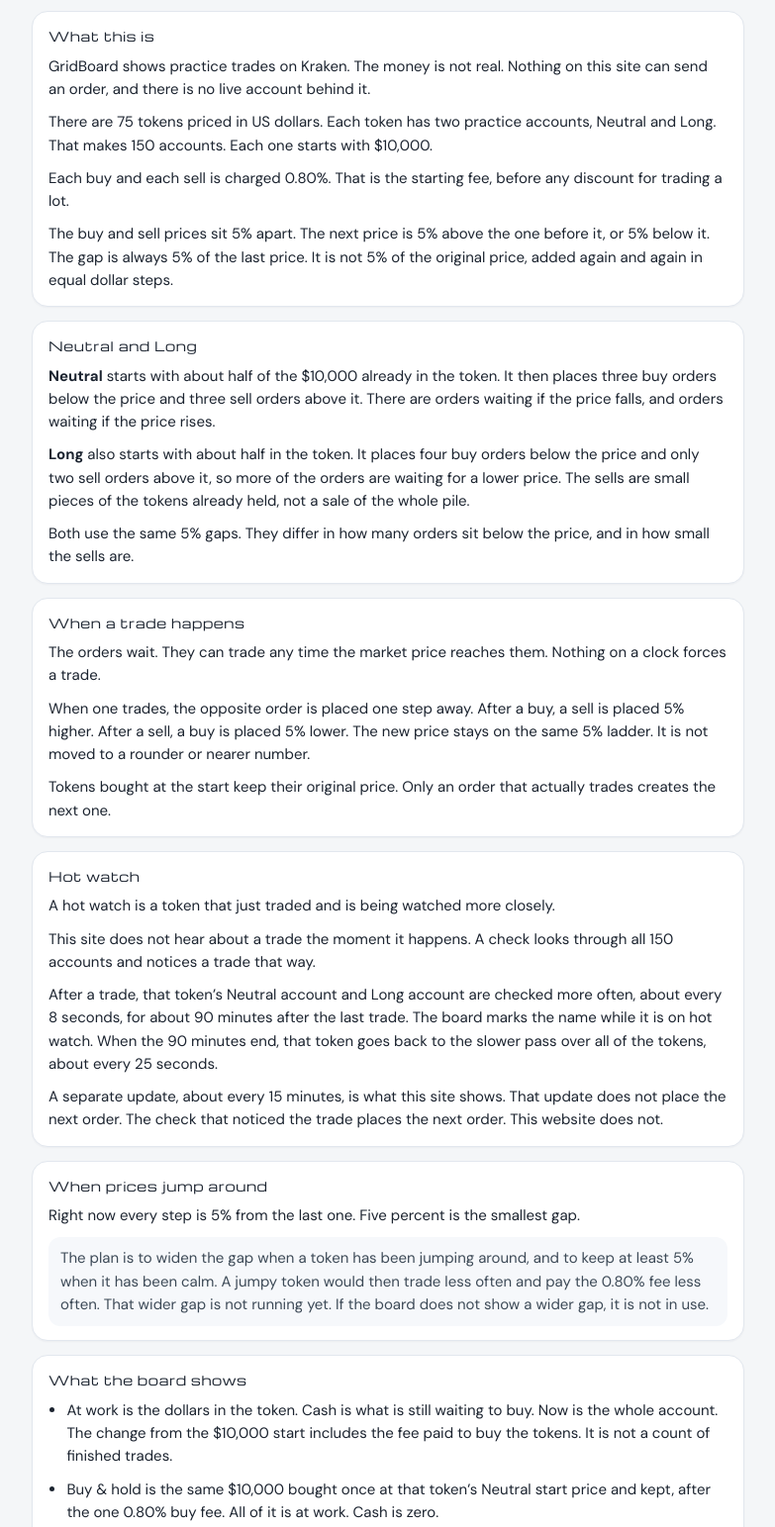
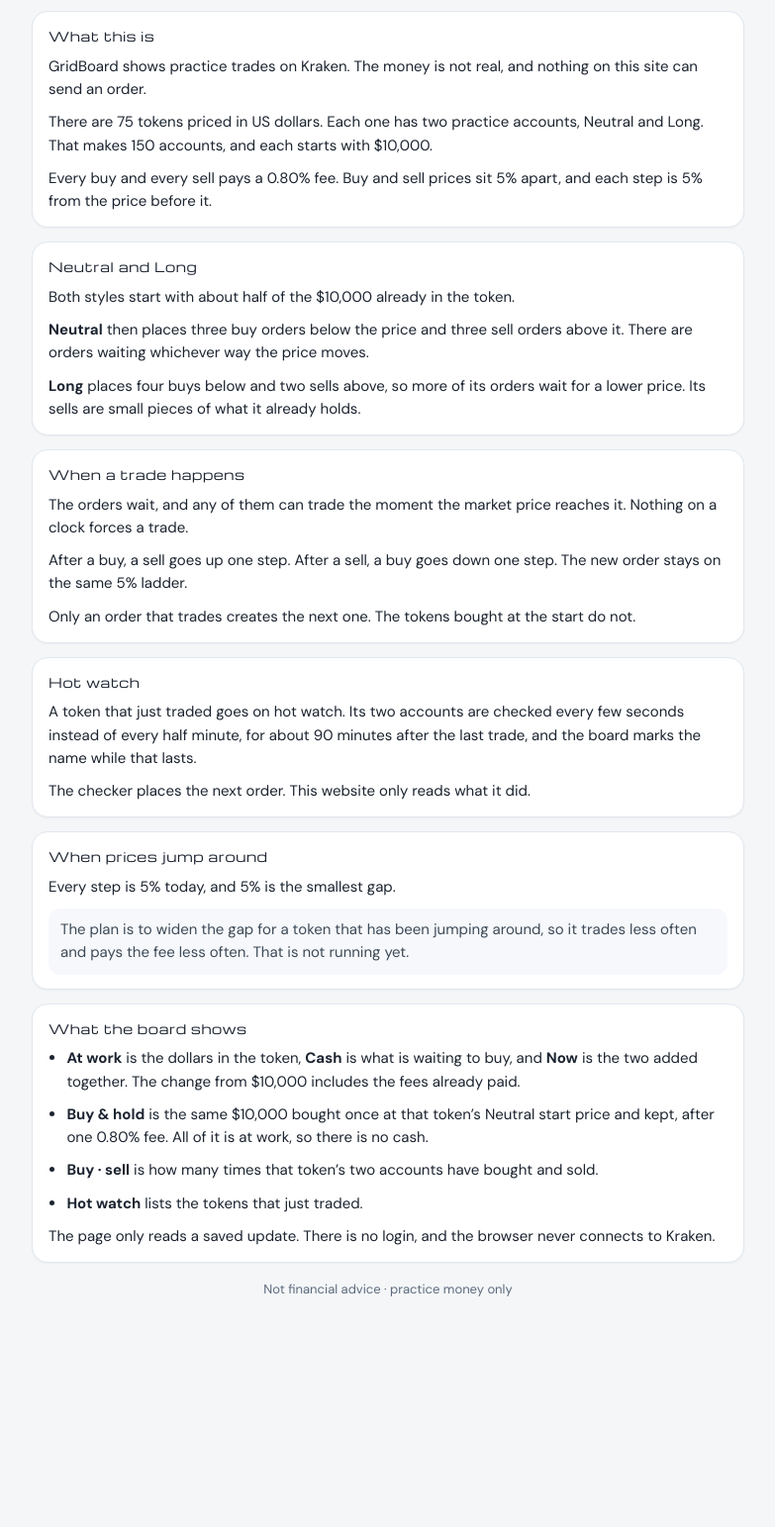
Before and after one commit to agamkram/gridboard-app, a website: page about.html in a window 1280 px wide. Shown: the part 67-1610 px from the top of the page at 99% size, without its empty margins (248-1031 px from the left). After the commit the page ends 1429 px from the top, so only its background shows below. Drawn offline with nearby package versions, Linux system fonts and the light colour scheme.

Commit message:
Shorten About: say it once, drop the defensive asides, explain the buy and sell counts
Co-authored-by: Cursor <cursoragent@cursor.com>

```diff
--- a/about.html
+++ b/about.html
@@ -61,49 +61,46 @@
 
     <section class="about-block" id="what">
       <h2>What this is</h2>
-      <p>GridBoard shows practice trades on Kraken. The money is not real. Nothing on this site can send an order, and there is no live account behind it.</p>
-      <p>There are 75 tokens priced in US dollars. Each token has two practice accounts, Neutral and Long. That makes 150 accounts. Each one starts with $10,000.</p>
-      <p>Each buy and each sell is charged 0.80%. That is the starting fee, before any discount for trading a lot.</p>
-      <p>The buy and sell prices sit 5% apart. The next price is 5% above the one before it, or 5% below it. The gap is always 5% of the last price. It is not 5% of the original price, added again and again in equal dollar steps.</p>
+      <p>GridBoard shows practice trades on Kraken. The money is not real, and nothing on this site can send an order.</p>
+      <p>There are 75 tokens priced in US dollars. Each one has two practice accounts, Neutral and Long. That makes 150 accounts, and each starts with $10,000.</p>
+      <p>Every buy and every sell pays a 0.80% fee. Buy and sell prices sit 5% apart, and each step is 5% from the price before it.</p>
     </section>
 
     <section class="about-block" id="styles">
       <h2>Neutral and Long</h2>
-      <p><strong>Neutral</strong> starts with about half of the $10,000 already in the token. It then places three buy orders below the price and three sell orders above it. There are orders waiting if the price falls, and orders waiting if the price rises.</p>
-      <p><strong>Long</strong> also starts with about half in the token. It places four buy orders below the price and only two sell orders above it, so more of the orders are waiting for a lower price. The sells are small pieces of the tokens already held, not a sale of the whole pile.</p>
-      <p>Both use the same 5% gaps. They differ in how many orders sit below the price, and in how small the sells are.</p>
+      <p>Both styles start with about half of the $10,000 already in the token.</p>
+      <p><strong>Neutral</strong> then places three buy orders below the price and three sell orders above it. There are orders waiting whichever way the price moves.</p>
+      <p><strong>Long</strong> places four buys below and two sells above, so more of its orders wait for a lower price. Its sells are small pieces of what it already holds.</p>
     </section>
 
     <section class="about-block" id="trade">
       <h2>When a trade happens</h2>
-      <p>The orders wait. They can trade any time the market price reaches them. Nothing on a clock forces a trade.</p>
-      <p>When one trades, the opposite order is placed one step away. After a buy, a sell is placed 5% higher. After a sell, a buy is placed 5% lower. The new price stays on the same 5% ladder. It is not moved to a rounder or nearer number.</p>
-      <p>Tokens bought at the start keep their original price. Only an order that actually trades creates the next one.</p>
+      <p>The orders wait, and any of them can trade the moment the market price reaches it. Nothing on a clock forces a trade.</p>
+      <p>After a buy, a sell goes up one step. After a sell, a buy goes down one step. The new order stays on the same 5% ladder.</p>
+      <p>Only an order that trades creates the next one. The tokens bought at the start do not.</p>
     </section>
 
     <section class="about-block" id="check">
       <h2>Hot watch</h2>
-      <p>A hot watch is a token that just traded and is being watched more closely.</p>
-      <p>This site does not hear about a trade the moment it happens. A check looks through all 150 accounts and notices a trade that way.</p>
-      <p>After a trade, that token’s Neutral account and Long account are checked more often, about every 8 seconds, for about 90 minutes after the last trade. The board marks the name while it is on hot watch. When the 90 minutes end, that token goes back to the slower pass over all of the tokens, about every 25 seconds.</p>
-      <p>A separate update, about every 15 minutes, is what this site shows. That update does not place the next order. The check that noticed the trade places the next order. This website does not.</p>
+      <p>A token that just traded goes on hot watch. Its two accounts are checked every few seconds instead of every half minute, for about 90 minutes after the last trade, and the board marks the name while that lasts.</p>
+      <p>The checker places the next order. This website only reads what it did.</p>
     </section>
 
     <section class="about-block" id="vol">
       <h2>When prices jump around</h2>
-      <p>Right now every step is 5% from the last one. Five percent is the smallest gap.</p>
-      <p class="about-note">The plan is to widen the gap when a token has been jumping around, and to keep at least 5% when it has been calm. A jumpy token would then trade less often and pay the 0.80% fee less often. That wider gap is not running yet. If the board does not show a wider gap, it is not in use.</p>
+      <p>Every step is 5% today, and 5% is the smallest gap.</p>
+      <p class="about-note">The plan is to widen the gap for a token that has been jumping around, so it trades less often and pays the fee less often. That is not running yet.</p>
     </section>
 
     <section class="about-block" id="board">
       <h2>What the board shows</h2>
       <ul>
-        <li>At work is the dollars in the token. Cash is what is still waiting to buy. Now is the whole account. The change from the $10,000 start includes the fee paid to buy the tokens. It is not a count of finished trades.</li>
-        <li>Buy & hold is the same $10,000 bought once at that token’s Neutral start price and kept, after the one 0.80% buy fee. All of it is at work. Cash is zero.</li>
-        <li>Tokens on hot watch: they just traded and are being watched more closely.</li>
-        <li>Totals for Neutral and for Long.</li>
+        <li><strong>At work</strong> is the dollars in the token, <strong>Cash</strong> is what is waiting to buy, and <strong>Now</strong> is the two added together. The change from $10,000 includes the fees already paid.</li>
+        <li><strong>Buy &amp; hold</strong> is the same $10,000 bought once at that token’s Neutral start price and kept, after one 0.80% fee. All of it is at work, so there is no cash.</li>
+        <li><strong>Buy · sell</strong> is how many times that token’s two accounts have bought and sold.</li>
+        <li><strong>Hot watch</strong> lists the tokens that just traded.</li>
       </ul>
-      <p>The page only reads a saved update. There is no account login, and the browser does not connect to Kraken.</p>
+      <p>The page only reads a saved update. There is no login, and the browser never connects to Kraken.</p>
     </section>
 
     <p class="about-foot">Not financial advice · practice money only</p>
```
